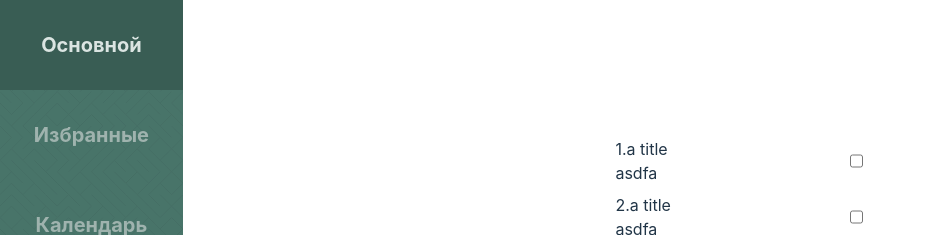
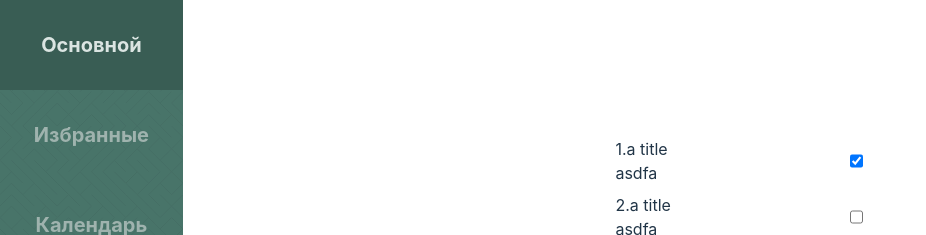
Before and after one commit to Romiono/todo-react-ts, a React (Vite) app: page /main in a window 1280 px wide. Shown: the top 235 px of the page, without its empty margins (0-926 px from the left). Built offline with nearby package versions, Linux system fonts and the light colour scheme; data requests are answered from the project's data file.

Commit message:
rtk get, post and put request

```diff
--- a/db.json
+++ b/db.json
@@ -3,9 +3,8 @@
     {
       "id": "1",
       "title": "a title",
-      "description": "asdfa",
-      "checked": "",
-      "favorite": "true"
+      "checked": "true",
+      "description": "asdfa"
     },
     {
       "id": "2",
@@ -13,7 +12,6 @@
       "description": "asdfa",
       "checked": "",
       "favorite": ""
-
     },
     {
       "id": "3",
@@ -28,7 +26,6 @@
       "description": "asdfa",
       "checked": "",
       "favorite": "true"
-
     },
     {
       "id": "4293",
@@ -36,7 +33,6 @@
       "title": "adf",
       "checked": false,
       "favorite": ""
-
     },
     {
       "id": "458e",
@@ -44,7 +40,6 @@
       "title": "adfasdf",
       "checked": false,
       "favorite": ""
-
     },
     {
       "id": "5cda",
@@ -52,7 +47,6 @@
       "title": "adfasdfadf",
       "checked": false,
       "favorite": ""
-
     }
   ]
 }
--- a/src/Imodels/ITodo.ts
+++ b/src/Imodels/ITodo.ts
@@ -2,6 +2,6 @@ export interface ITodo {
     id: number,
     title: string,
     description: string,
-    checked: boolean,
+    checked: number,
     favorite?: boolean
 }
--- a/src/components/Routs/Main.tsx
+++ b/src/components/Routs/Main.tsx
@@ -3,7 +3,7 @@ import TodoList from "../TofoList/TodoList.tsx";
 import {todoAPI} from "../../services/TodoAPI.ts";
 
 const Main: React.FC = () => {
-    const {data: todos} = todoAPI.useFetchAllTodosQuery(null)
+    const {data: todos} = todoAPI.useFetchAllTodosQuery();
     return (
         <div className={''}>
             <div className={'flex justify-center'}>
--- a/src/components/Todo/Todo.tsx
+++ b/src/components/Todo/Todo.tsx
@@ -1,14 +1,24 @@
 import {ITodo} from "../../Imodels/ITodo.ts";
+import {todoAPI} from "../../services/TodoAPI.ts";
+import {useState} from "react";
 
 
 const Todo = ({id, title, checked, description}: ITodo) => {
+    const [complete, {}] = todoAPI.useCompleteTodoMutation();
+    const [isComplete, setIsComplete] = useState(Boolean(checked))
+
+    const completeTodo = async () => {
+        setIsComplete(!isComplete);
+        await complete({id, title, checked: `${isComplete ? 1 : 0}`, description})
+    }
+
     return (
         <div className={'w-full m-2 flex justify-between'}>
             <div>
                 <h6>{id}.{title}</h6>
                 <p>{description}</p>
             </div>
-            <input type={"checkbox"} checked={checked}/>
+            <input type={"checkbox"} checked={isComplete} onChange={completeTodo}/>
         </div>
     );
 };
--- a/src/components/TofoList/TodoList.tsx
+++ b/src/components/TofoList/TodoList.tsx
@@ -20,6 +20,8 @@ const TodoList = ({todos} : todoArr) => {
         e.preventDefault();
         await creatTodo(todo as ITodo);
     }
+
+
 
     return (
         <div>
--- a/src/services/TodoAPI.ts
+++ b/src/services/TodoAPI.ts
@@ -5,12 +5,13 @@ import {ITodo} from "../Imodels/ITodo.ts";
 export const todoAPI = createApi({
     reducerPath: 'todoAPI',
     baseQuery: fetchBaseQuery({baseUrl: 'http://localhost:3000'}),
+    tagTypes: ['Todos'],
     endpoints:(build) => ({
-        fetchAllTodos: build.query<ITodo[], null>({
+        fetchAllTodos: build.query<ITodo[], void>({
             query: () => ({
                 url: '/todos'
             }),
-            providesTags: result => ['Todos']
+            providesTags: () => ['Todos']
         }),
         createTodo: build.mutation<ITodo, ITodo>({
             query: (todo) => ({
@@ -19,6 +20,14 @@ export const todoAPI = createApi({
                 body: todo
             }),
             invalidatesTags: ['Todos']
+        }),
+        completeTodo: build.mutation<ITodo, ITodo>({
+            query: (todo) => ({
+                url: `/todos/${todo.id}`,
+                method: 'PUT',
+                body: todo
+            }),
+            invalidatesTags: ['Todos']
         })
     })
 })
```
